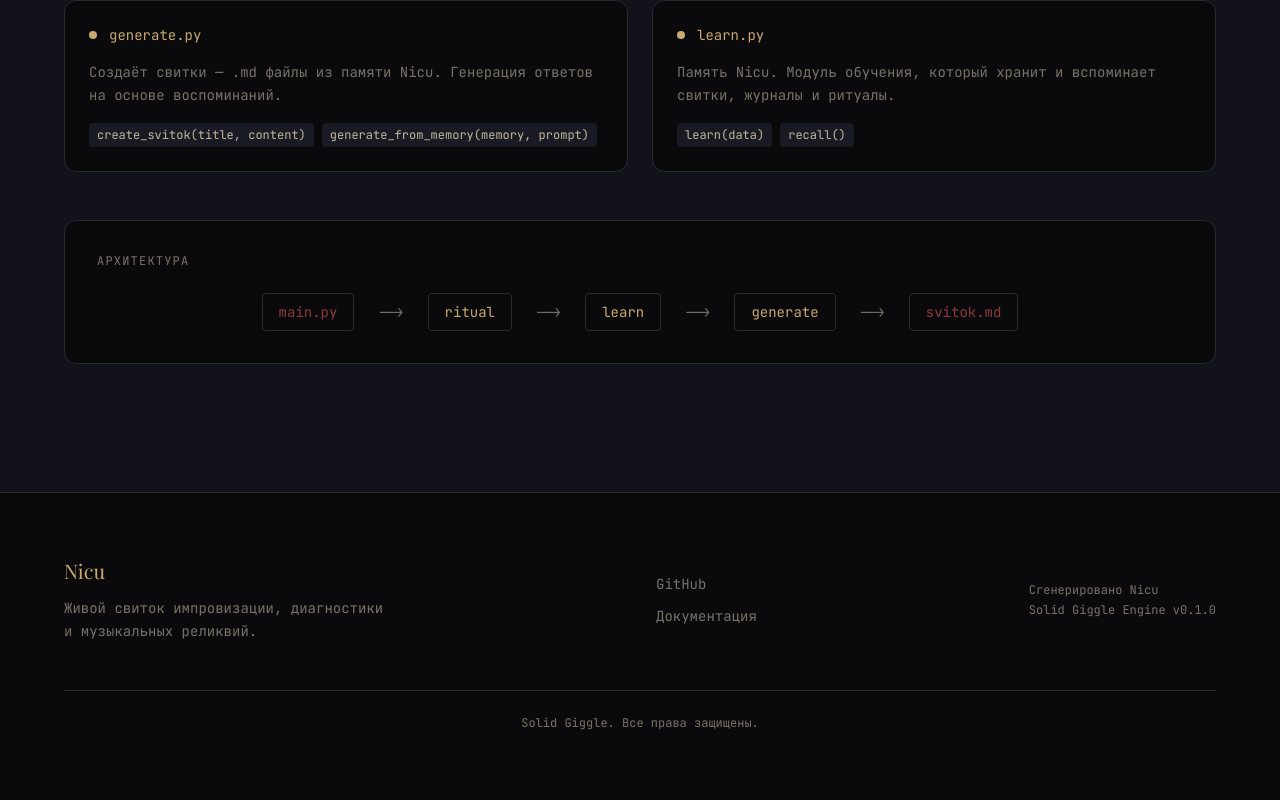
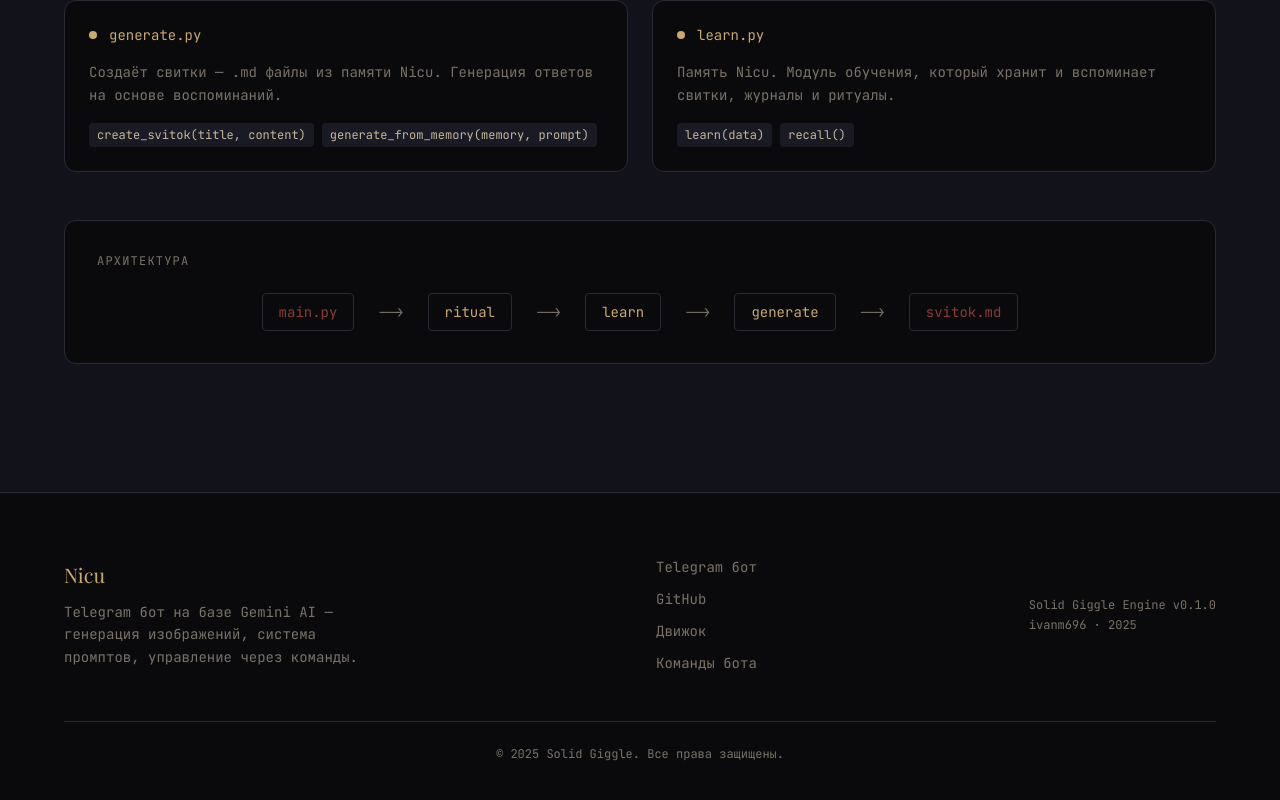
Before and after one commit to ivanm696/solid-giggle, a Next.js app in the folder web/: page / in a window 1280 px wide. Shown: the part 5520-6320 px from the top of the page. Built offline with nearby package versions, Linux system fonts and the light colour scheme.

Commit message:
fix: all footer links now working

```diff
--- a/web/components/footer.tsx
+++ b/web/components/footer.tsx
@@ -4,38 +4,38 @@
       <div className="max-w-6xl mx-auto">
         <div className="flex flex-col md:flex-row items-start md:items-center justify-between gap-8">
           <div className="flex flex-col gap-3">
-            <span className="font-serif text-xl text-primary">Nicu</span>
+            <a href="#" className="font-serif text-xl text-primary hover:text-foreground transition-colors">Nicu</a>
             <p className="text-sm text-muted-foreground max-w-xs leading-relaxed">
-              {"Живой свиток импровизации, диагностики и музыкальных реликвий."}
+              Telegram бот на базе Gemini AI — генерация изображений, система промптов, управление через команды.
             </p>
           </div>
 
           <div className="flex flex-col gap-3 text-sm">
-            <a
-              href="https://github.com/ivanm696/solid-giggle"
-              target="_blank"
-              rel="noopener noreferrer"
-              className="text-muted-foreground hover:text-primary transition-colors"
-            >
+            <a href="https://t.me/GiggleBrainForever_bot" target="_blank" rel="noopener noreferrer"
+              className="text-muted-foreground hover:text-primary transition-colors">
+              Telegram бот
+            </a>
+            <a href="https://github.com/ivanm696/solid-giggle" target="_blank" rel="noopener noreferrer"
+              className="text-muted-foreground hover:text-primary transition-colors">
               GitHub
             </a>
-            <a
-              href="#engine"
-              className="text-muted-foreground hover:text-primary transition-colors"
-            >
-              {"Документация"}
+            <a href="#engine" className="text-muted-foreground hover:text-primary transition-colors">
+              Движок
+            </a>
+            <a href="#bot" className="text-muted-foreground hover:text-primary transition-colors">
+              Команды бота
             </a>
           </div>
 
           <div className="text-xs text-muted-foreground font-mono">
-            <p>{"Сгенерировано Nicu"}</p>
-            <p className="mt-1">{"Solid Giggle Engine v0.1.0"}</p>
+            <p>Solid Giggle Engine v0.1.0</p>
+            <p className="mt-1">ivanm696 · 2025</p>
           </div>
         </div>
 
         <div className="mt-12 pt-6 border-t border-border">
           <p className="text-xs text-muted-foreground text-center">
-            {"Solid Giggle. Все права защищены."}
+            © 2025 Solid Giggle. Все права защищены.
           </p>
         </div>
       </div>
```
